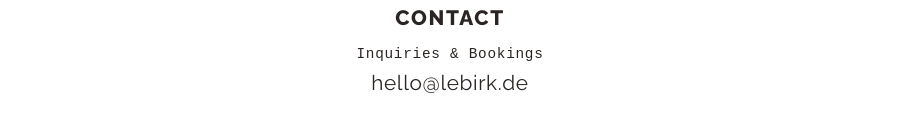
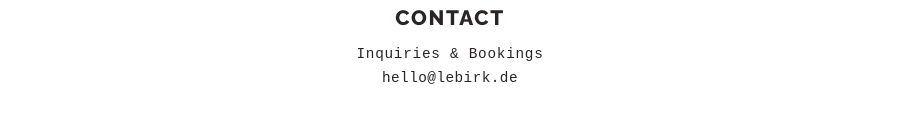
Before and after one commit to gri-oc/le-birk, a SvelteKit app: page / in a window 1280 px wide. Shown: the part 3696-3827 px from the top of the page, without its empty margins (190-1089 px from the left). Built offline with nearby package versions, Linux system fonts and the light colour scheme; a web font is replaced by a local one.

Commit message:
Email: Fließtext-Größe und Font

```diff
--- a/src/routes/+page.svelte
+++ b/src/routes/+page.svelte
@@ -261,8 +261,8 @@
 	}
 
 	.contact-email {
-		font-family: var(--font-display);
-		font-size: 1.3rem;
+		font-family: var(--font-body);
+		font-size: 0.9rem;
 		color: var(--color-text);
 		margin-top: 0.5rem;
 		letter-spacing: 0.03em;
```
